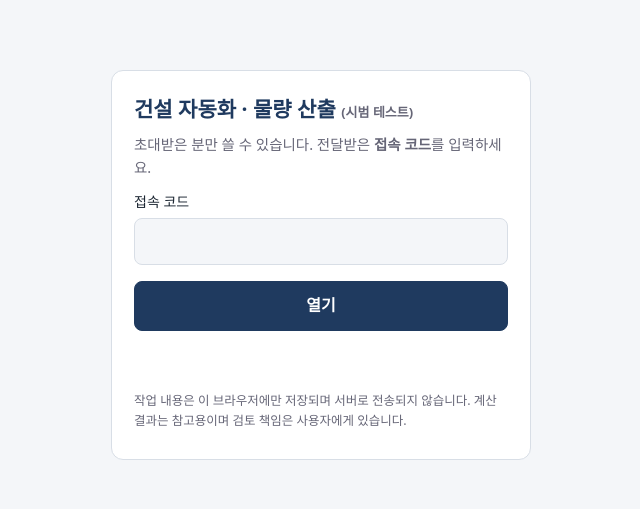
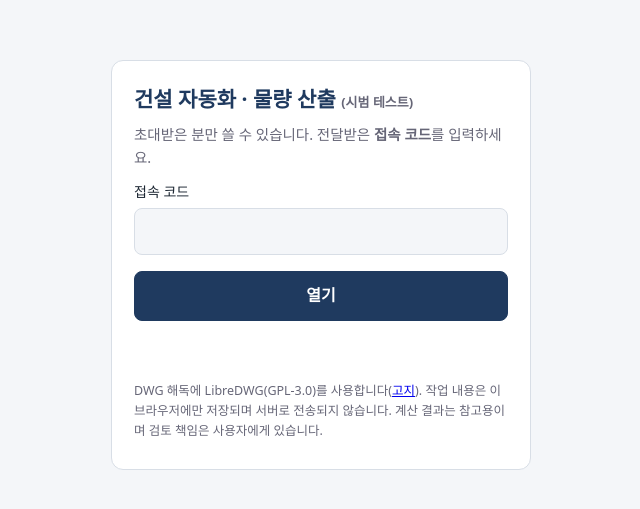
Before and after one commit to rushnam79-cmyk/mulyang-test, a plain HTML site: page index.html in a window 1280 px wide. Shown: the part 135-644 px from the top of the page, without its empty margins (319-959 px from the left). Drawn offline with Linux system fonts and the light colour scheme.

Commit message:
테스트판 갱신

```diff
--- a/index.html
+++ b/index.html
@@ -25,7 +25,7 @@
     <button type="submit" id="go">열기</button>
   </form>
   <div id="msg" role="status"></div>
-  <p class="small">작업 내용은 이 브라우저에만 저장되며 서버로 전송되지 않습니다. 계산 결과는 참고용이며 검토 책임은 사용자에게 있습니다.</p>
+  <p class="small">DWG 해독에 LibreDWG(GPL-3.0)를 사용합니다(<a href="NOTICE.txt">고지</a>). 작업 내용은 이 브라우저에만 저장되며 서버로 전송되지 않습니다. 계산 결과는 참고용이며 검토 책임은 사용자에게 있습니다.</p>
 </div>
 <script>
 (function () {
@@ -45,6 +45,7 @@
   async function openWith(raw, parts) {
     const key = await crypto.subtle.importKey('raw', raw, 'AES-GCM', false, ['decrypt']);
     const html = new TextDecoder().decode(await crypto.subtle.decrypt({ name: 'AES-GCM', iv: parts.iv }, key, parts.ct));   // 코드가 틀리면 여기서 실패
+    window.WEB_DEC = async (name) => { const b = new Uint8Array(await (await fetch(name, { cache: 'no-store' })).arrayBuffer()); return new TextDecoder().decode(await crypto.subtle.decrypt({ name: 'AES-GCM', iv: b.slice(0, 12) }, key, b.slice(12))); };   // 도면(DWG) 해독기 등 추가 파일을 같은 열쇠로 푼다
     window.WEB_USER = '시범 테스트'; window.WEB_LOGOUT = () => { try { localStorage.removeItem(SK); } catch (e) { /* 무시 */ } location.reload(); };
     document.open(); document.write(html); document.close();
   }
```
Also changed, not shown: NOTICE.txt (added), 2 other files.
